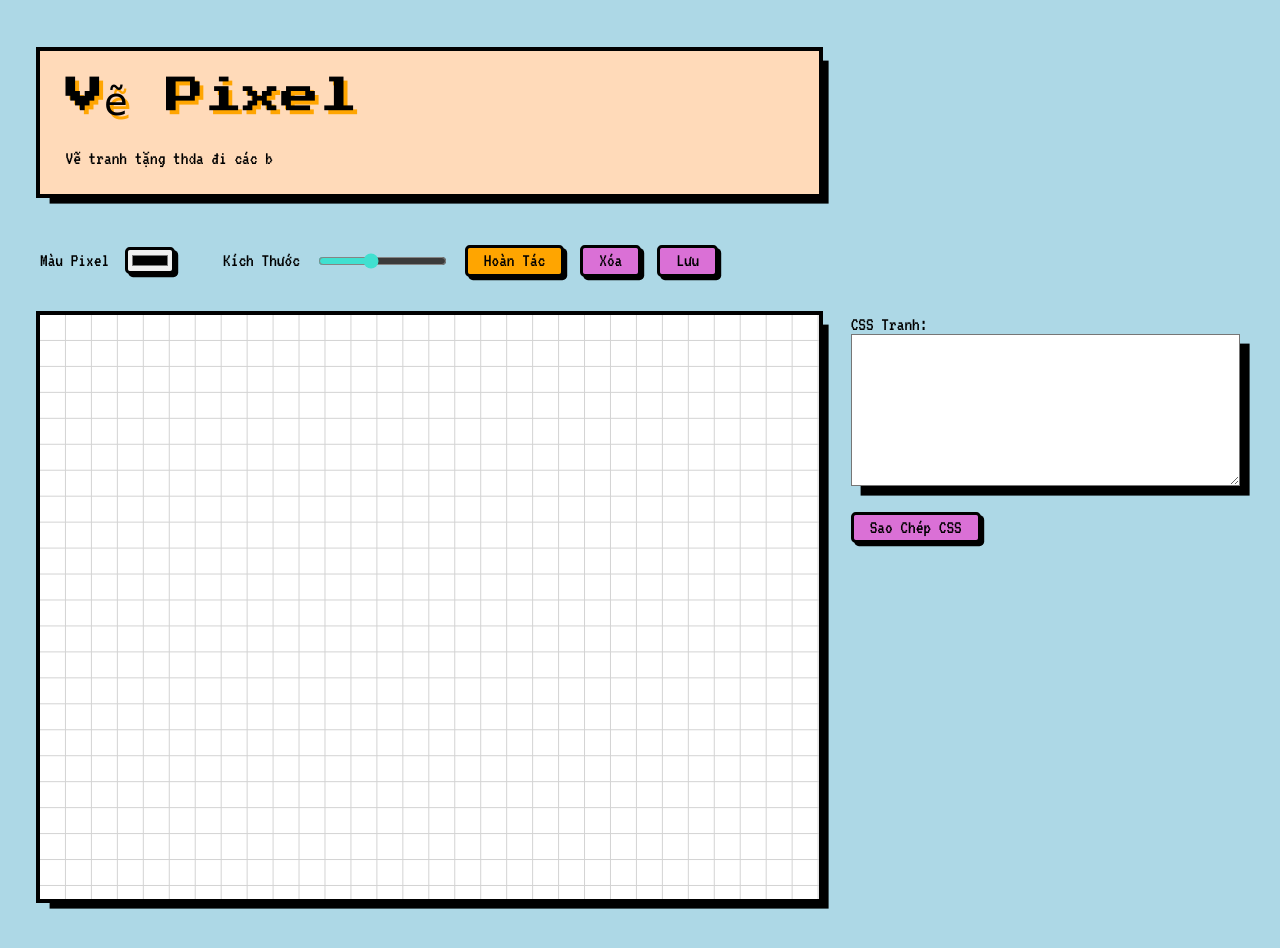
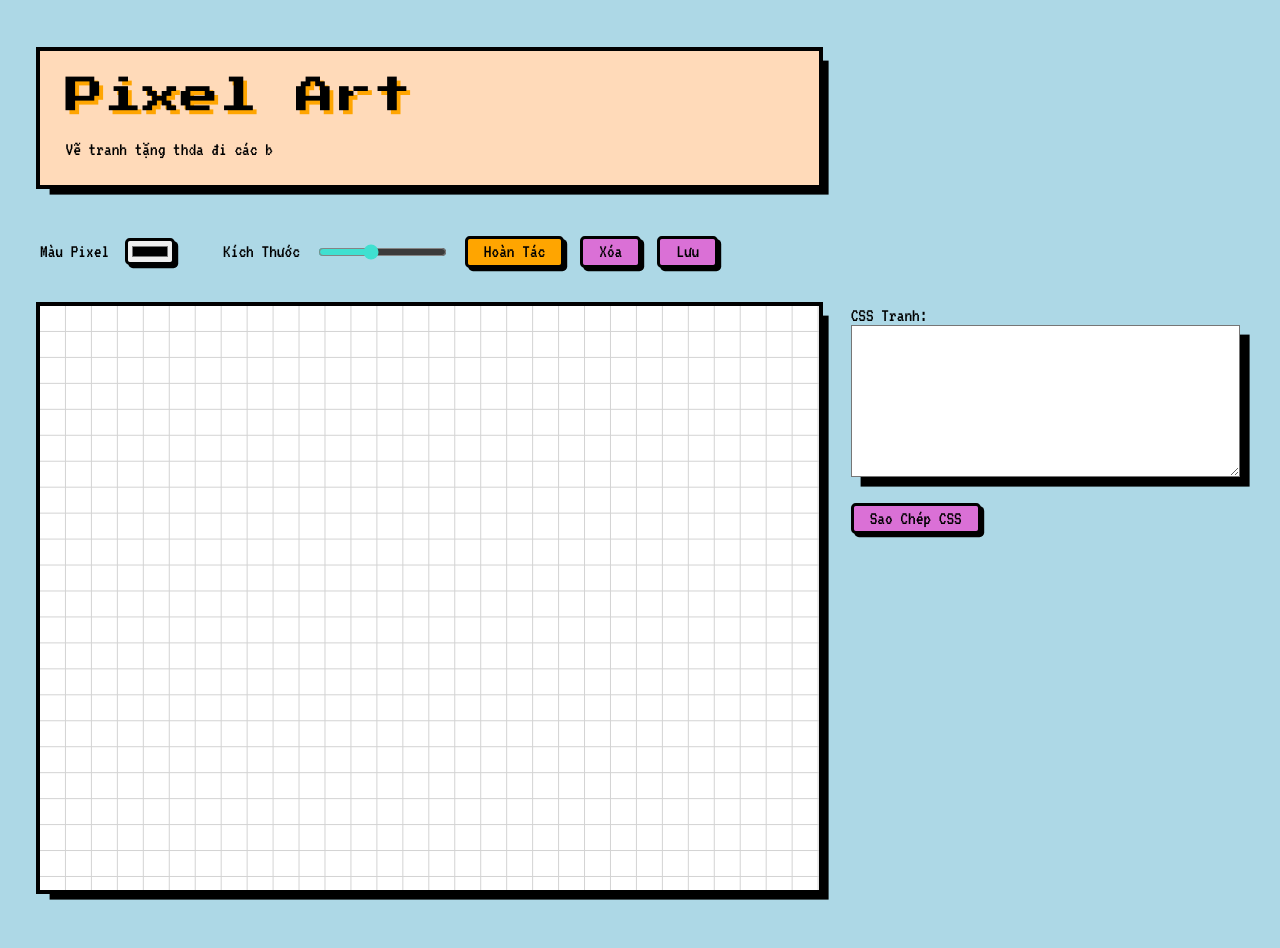
Before and after one commit to thdaiuem/art, a plain HTML site: page index.html in a window 1280 px wide. Drawn offline with nearby package versions, Linux system fonts and the light colour scheme.

Commit message:
Update index.html

```diff
--- a/index.html
+++ b/index.html
@@ -12,7 +12,7 @@
 <!-- partial:index.partial.html -->
 <div class="wrapper">
 	<header>
-		<h1>Vẽ Pixel</h1>
+		<h1>Pixel Art</h1>
 		<p>Vẽ tranh tặng thda đi các b</p>
 	</header>
 	<div class="controls">
```
